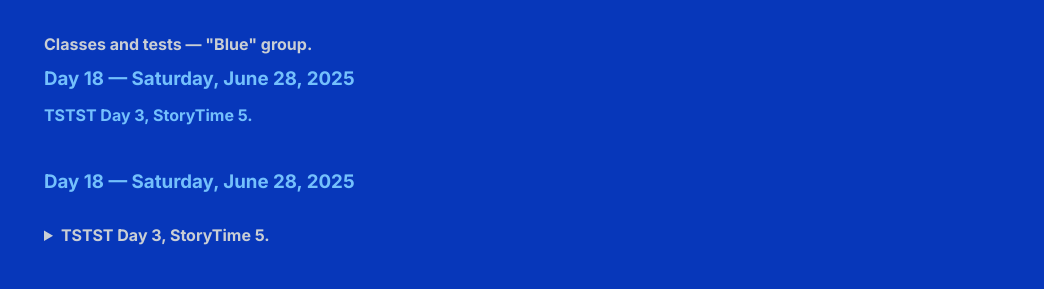
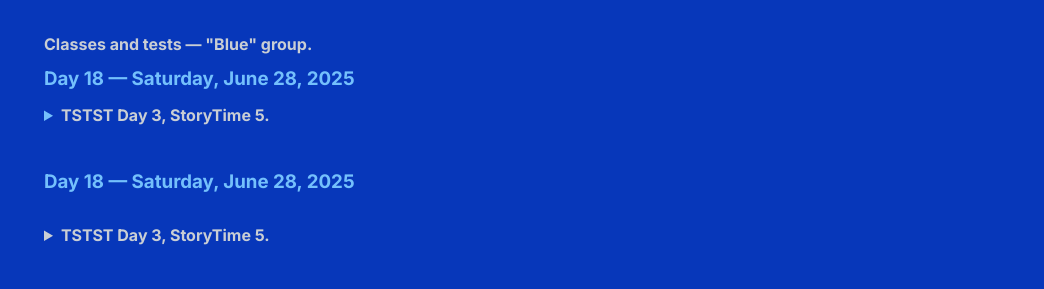
Before and after one commit to shihankanungo/shihankanungo.github.io, a Jekyll site: the page built from mop.md, in a window 1280 px wide. Shown: the part 368-657 px from the top of the page, without its empty margins (236-1280 px from the left). Built offline with Jekyll 4.4.1, drawn with Linux system fonts in a browser that asks for light colours.

Commit message:
Update mop.md

```diff
--- a/mop.md
+++ b/mop.md
@@ -19,7 +19,15 @@
 
 <div class="heading-block">
   <h3>Day 18 &mdash; Saturday, June 28, 2025</h3>
-  <div class="subline">TSTST Day 3, StoryTime 5.</div>
+  <div class="subline"><details>
+<summary><b>TSTST Day 3, StoryTime 5.</b></summary>
+
+<br>
+
+<br>
+<a href="https://shihankanungo.github.io/mop">↪️ Back to top</a>
+
+</details></div>
 </div>
 
 
```
